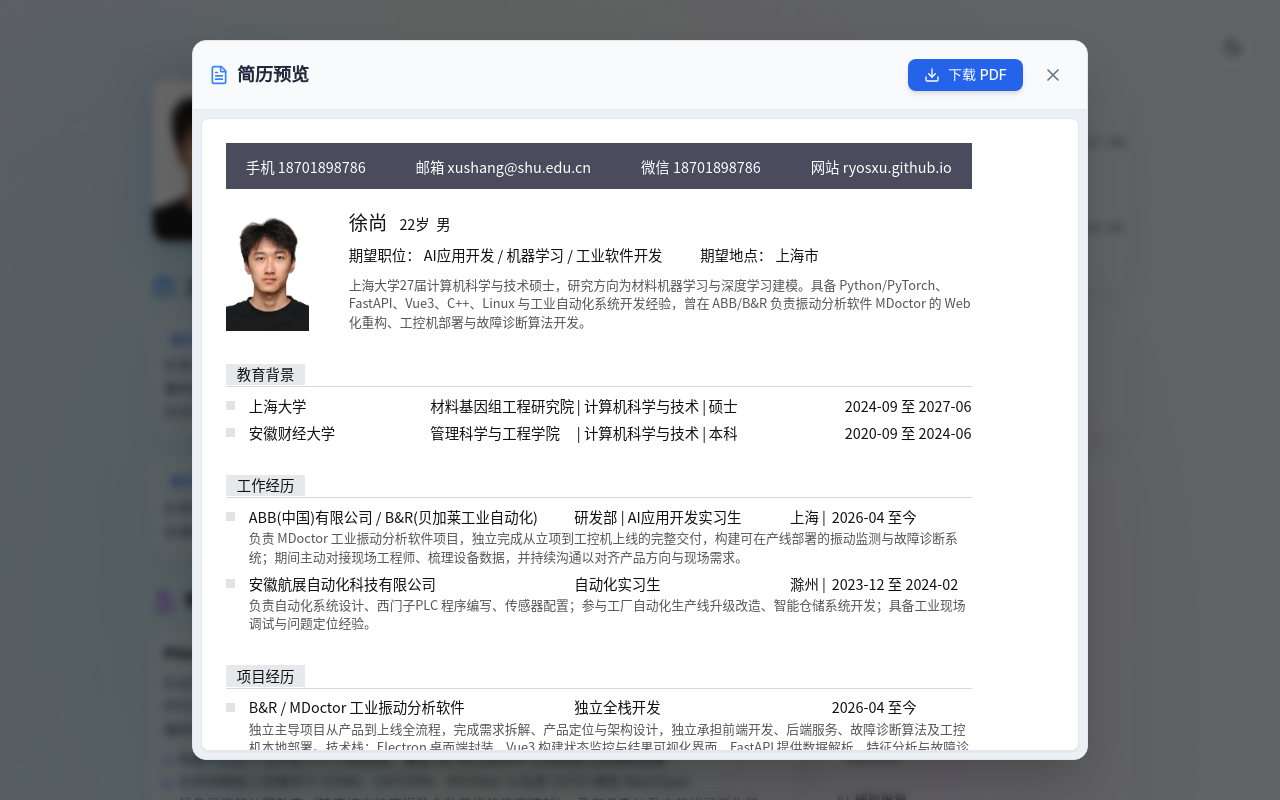
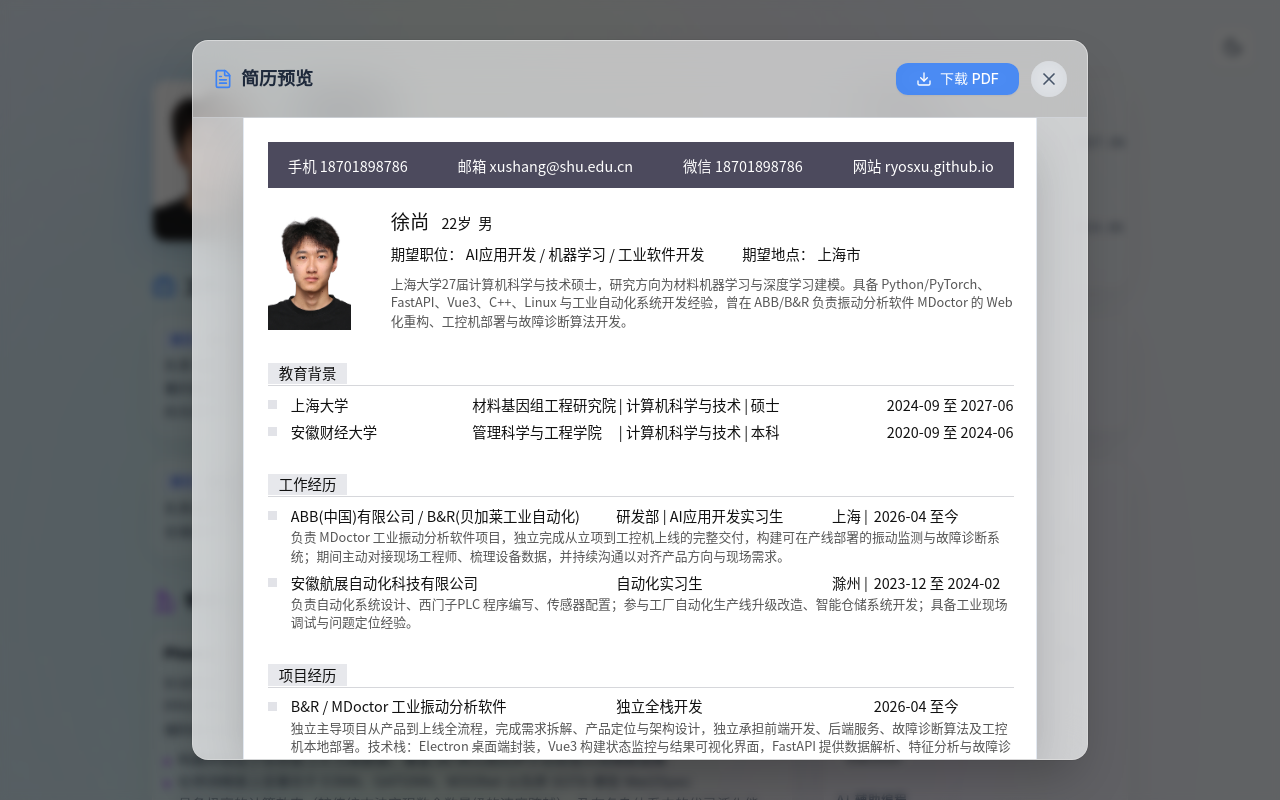
Before and after one commit to RyoSXu/RyoSXu.github.io, a Vue app: page / in a window 1280 px wide. Both pictures are taken after a click on the button "简历". Shown: the top 800 px of the page. Built offline with nearby package versions, Linux system fonts and the light colour scheme.

Commit message:
style(app): 移除简历预览容器的多余内边距

```diff
--- a/src/App.vue
+++ b/src/App.vue
@@ -366,23 +366,23 @@ const printResume = () => {
     <Teleport to="body">
       <div v-if="showResumePreview" class="fixed inset-0 z-[100] flex items-center justify-center p-4 sm:p-6 no-print">
         <div class="absolute inset-0 bg-black/60 backdrop-blur-sm" @click="showResumePreview = false"></div>
-        <div class="relative w-full max-w-4xl h-[90vh] bg-slate-50 dark:bg-[#0b0c10] rounded-[14px] shadow-2xl overflow-hidden flex flex-col border border-slate-200 dark:border-white/10">
-          <div class="flex justify-between items-center p-4 border-b border-slate-200 dark:border-white/10">
-            <h3 class="text-lg font-bold text-slate-800 dark:text-white flex items-center gap-2">
-              <FileText class="w-5 h-5 text-blue-500" />
+        <div class="relative w-full max-w-4xl h-[90vh] bg-white/60 dark:bg-[#0b0c10]/60 backdrop-blur-xl rounded-2xl shadow-2xl overflow-hidden flex flex-col border border-white/40 dark:border-white/10 ring-1 ring-black/5 dark:ring-white/10">
+          <div class="flex justify-between items-center p-5 border-b border-slate-200/50 dark:border-white/10">
+            <h3 class="text-lg font-bold text-slate-800 dark:text-gray-100 flex items-center gap-2">
+              <FileText class="w-5 h-5 text-blue-500 dark:text-blue-400" />
               简历预览
             </h3>
             <div class="flex items-center gap-3">
-              <button @click="printResume" class="px-4 py-2 bg-blue-600 hover:bg-blue-500 text-white rounded-lg font-medium transition-colors shadow-md flex items-center gap-2 text-sm">
+              <button @click="printResume" class="px-5 py-2 bg-blue-500/90 hover:bg-blue-600 dark:bg-blue-600/80 dark:hover:bg-blue-500 text-white rounded-xl font-medium transition-all shadow-sm hover:shadow-md active:scale-95 flex items-center gap-2 text-sm backdrop-blur-md">
                 <Download class="w-4 h-4" /> 下载 PDF
               </button>
-              <button @click="showResumePreview = false" class="p-2 hover:bg-slate-200 dark:hover:bg-white/10 rounded-full transition-colors">
-                <X class="w-5 h-5 text-slate-500 dark:text-gray-400" />
+              <button @click="showResumePreview = false" class="p-2 bg-slate-200/50 hover:bg-slate-300/50 dark:bg-white/5 dark:hover:bg-white/10 rounded-full transition-colors backdrop-blur-md text-slate-600 dark:text-gray-300">
+                <X class="w-5 h-5" />
               </button>
             </div>
           </div>
-          <div class="flex-1 overflow-hidden p-2 bg-slate-200/50 dark:bg-black/50">
-            <iframe src="./resume.html" class="w-full h-full border border-slate-200 dark:border-white/10 bg-white shadow-sm rounded-lg" title="Resume Preview"></iframe>
+          <div class="flex-1 overflow-hidden flex justify-center bg-slate-100/30 dark:bg-black/20">
+            <iframe src="./resume.html" class="w-full max-w-[210mm] h-full bg-white shadow-2xl mx-auto border-x border-slate-200 dark:border-slate-800" title="Resume Preview"></iframe>
           </div>
         </div>
       </div>
```
